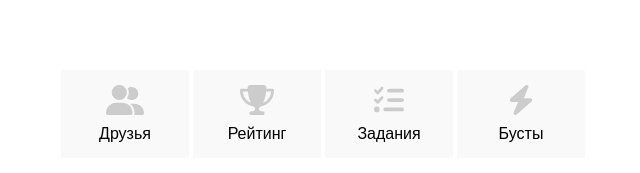
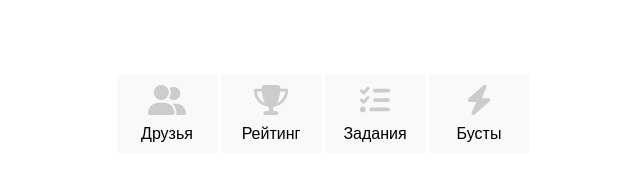
Before and after one commit to ivan-agranovich/ClickerApp3, a React (Vite) app: page / in a window 1280 px wide. Shown: the part 624-797 px from the top of the page, without its empty margins (317-957 px from the left). Built offline with nearby package versions, Linux system fonts and the light colour scheme; what @twa-dev/sdk would draw is missing.

Commit message:
07/02/2024 22:59

```diff
--- a/src/App.css
+++ b/src/App.css
@@ -3,6 +3,7 @@
   margin: 0 auto;
 
   text-align: center;
+  width: 100%;
 }
 
 .content{
@@ -53,13 +54,14 @@ footer{
     outline: none;
     background-color: rgba(0, 0, 0, 0.025);
     margin: 0 2px;
-  padding: 15px 20px;
-  width:8em;
+    padding: 10px 0;
+    width: 23.9vw;
     display: flex;
     flex-direction: column;
     align-items: center;
     justify-content: center;
     font-size: 1rem;
+    flex: 0 0 23.9vw;
 
 }
 .btn-group button img{
@@ -67,6 +69,17 @@ footer{
 }
 .btn-group button span{
   margin-top: 10px;
+}
+
+@media(min-width:768px){
+  #root {
+    width:auto;
+  }
+  .btn-group button{
+      width: 100px;
+      flex: 0 0 100px;
+
+  }
 }
 
 
--- a/src/App.tsx
+++ b/src/App.tsx
@@ -3,6 +3,12 @@ import { useState } from 'react'
 //import viteLogo from '/vite.svg'
 import appleImg from '/apple-97.png'
 import coinImg from '/coin.png'
+
+import frenzImg from '/frenz.svg'
+import ratingImg from '/rating.svg'
+import tasksImg from '/tasks.svg'
+import boostsImg from '/boosts.svg'
+
 import './App.css'
 
 //import WebApp from '@twa-dev/sdk'
@@ -24,10 +30,10 @@ function App() {
       </div>
       <footer>
         <div className='btn-group'>
-            <button type='button'><img src='/frenz.svg' /><span>Друзья</span></button>
-            <button type='button'><img src='/rating.svg' /><span>Рейтинг</span></button>
-            <button type='button'><img src='/tasks.svg' /><span>Задания</span></button>
-            <button type='button'><img src='/boosts.svg' /><span>Бусты</span></button>
+            <button type='button'><img src={frenzImg} /><span>Друзья</span></button>
+            <button type='button'><img src={ratingImg} /><span>Рейтинг</span></button>
+            <button type='button'><img src={tasksImg} /><span>Задания</span></button>
+            <button type='button'><img src={boostsImg} /><span>Бусты</span></button>
         </div>
       </footer>
 
```
Lines whose indentation alone changed are shown as unchanged.
